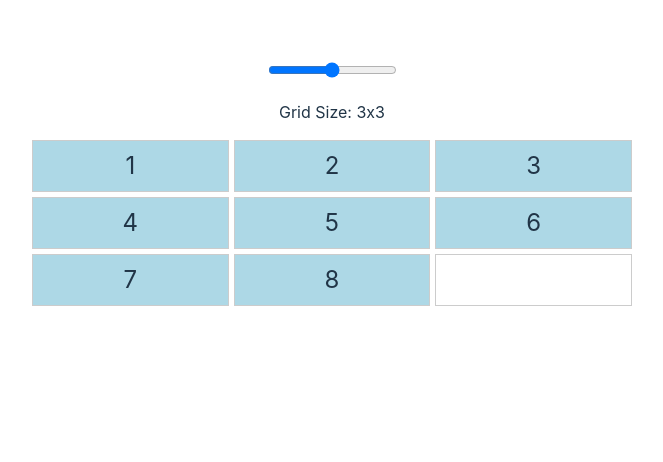
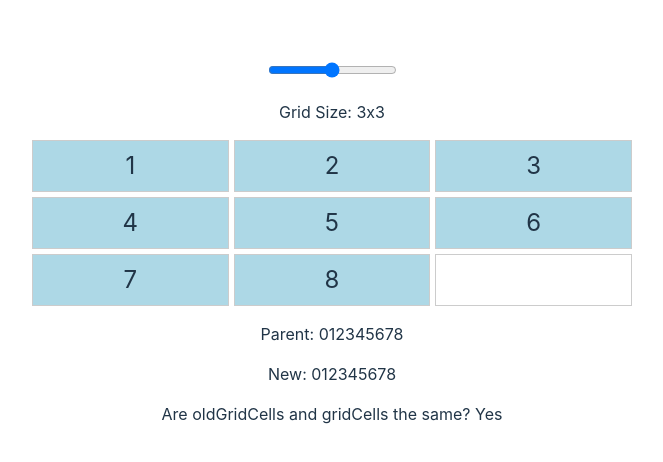
Before and after one commit to arnavjagia/n-puzzle-problem, a React (Vite) app: page / in a window 1280 px wide. Shown: the top 462 px of the page, without its empty margins (308-971 px from the left). Built offline with nearby package versions, Linux system fonts and the light colour scheme.

Commit message:
working on comparison

```diff
--- a/src/components/Grid/grid.jsx
+++ b/src/components/Grid/grid.jsx
@@ -4,6 +4,7 @@ import "./grid.css";
 function Grid() {
   const [gridSize, setGridSize] = useState(3); // Initial grid size, e.g., 3x3 grid
   const [gridCells, setGridCells] = useState(generateGridCells(gridSize));
+  const [oldGridCells, setOldGridCells] = useState(generateGridCells(gridSize));
 
   // Function to generate initial grid cells
   function generateGridCells(size) {
@@ -24,6 +25,7 @@ function Grid() {
         newGridCells[clickedIndex],
         newGridCells[emptyIndex],
       ];
+      setOldGridCells(gridCells);
       setGridCells(newGridCells);
     }
   };
@@ -61,10 +63,14 @@ function Grid() {
     const newSize = parseInt(event.target.value, 10);
     setGridSize(newSize);
     setGridCells(generateGridCells(newSize));
+    setOldGridCells(generateGridCells(newSize));
   };
 
   // Calculate grid template columns dynamically based on gridSize
   const gridTemplateColumns = `repeat(${gridSize}, 1fr)`;
+
+  // Check if oldGridCells and gridCells have the same values
+  const areArraysEqual = JSON.stringify(oldGridCells) === JSON.stringify(gridCells);
 
   return (
     <div className="grid-container">
@@ -89,6 +95,9 @@ function Grid() {
       >
         {renderGrid()}
       </div>
+      <p>Parent: {oldGridCells}</p>
+      <p>New: {gridCells}</p>
+      <p>Are oldGridCells and gridCells the same? {areArraysEqual ? "Yes" : "No"}</p>
     </div>
   );
 }
```
